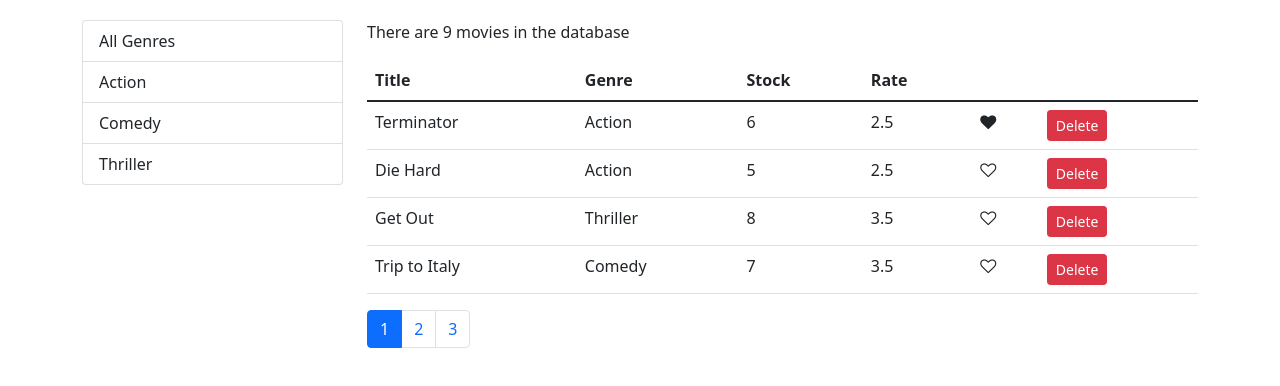
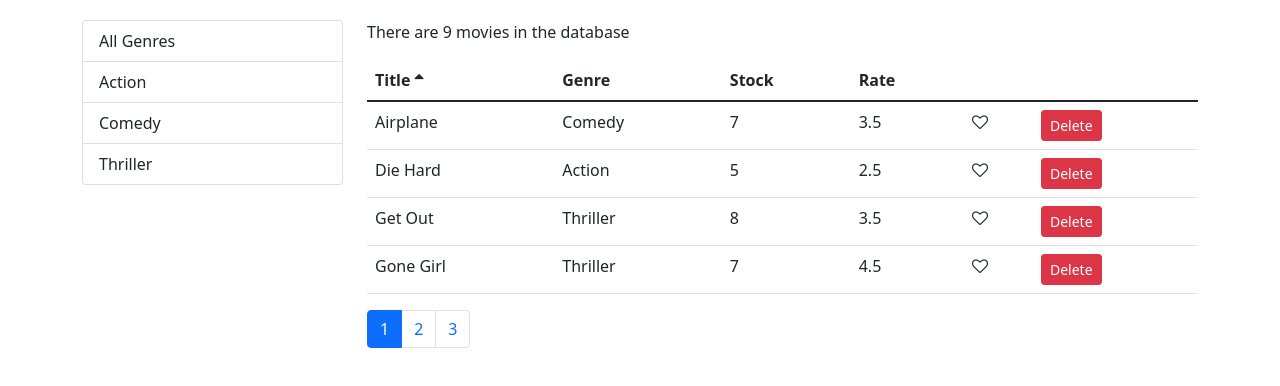
Before and after one commit to rasmusaasmae/vidly, a React (Create React App) app: page / in a window 1280 px wide. Shown: the top 386 px of the page. Built offline with nearby package versions, Linux system fonts and the light colour scheme.

Commit message:
Added sorting and further refactored table into separate components

```diff
--- a/src/components/common/like.jsx
+++ b/src/components/common/like.jsx
@@ -2,12 +2,12 @@
 // Input: liked: boolean
 // Output: onClick
 
-const Like = (props) => {
+const Like = ({ liked, onClick }) => {
   let classes = "fa fa-heart";
-  if (!props.liked) classes += "-o";
+  if (!liked) classes += "-o";
   return (
     <i
-      onClick={props.onClick}
+      onClick={onClick}
       style={{ cursor: "pointer" }}
       className={classes}
       aria-hidden="true"
--- a/src/components/common/listGroup.jsx
+++ b/src/components/common/listGroup.jsx
@@ -1,7 +1,11 @@
 import React from "react";
-const ListGroup = (props) => {
-  const { items, textProperty, valueProperty, onItemSelect, selectedItem } =
-    props;
+const ListGroup = ({
+  items,
+  textProperty,
+  valueProperty,
+  onItemSelect,
+  selectedItem,
+}) => {
   return (
     <ul className="list-group">
       {items.map((item) => (
--- a/src/components/common/pagination.jsx
+++ b/src/components/common/pagination.jsx
@@ -2,8 +2,7 @@
 import _ from "lodash";
 import PropTypes from "prop-types";
 
-const Pagination = (props) => {
-  const { itemsCount, pageSize, currentPage, onPageChange } = props;
+const Pagination = ({ itemsCount, pageSize, currentPage, onPageChange }) => {
   const pagesCount = Math.ceil(itemsCount / pageSize);
   if (pagesCount === 1) return null;
   const pages = _.range(1, pagesCount + 1);
@@ -15,9 +14,9 @@
             key={page}
             className={page === currentPage ? "page-item active" : "page-item"}
           >
-            <a className="page-link" onClick={() => onPageChange(page)}>
+            <button className="page-link" onClick={() => onPageChange(page)}>
               {page}
-            </a>
+            </button>
           </li>
         ))}
       </ul>
--- /dev/null
+++ b/src/components/common/table.jsx
@@ -0,0 +1,14 @@
+import React from "react";
+import TableBody from "./tableBody";
+import TableHeader from "./tableHeader";
+
+const Table = ({ columns, sortColumn, onSort, data }) => {
+  return (
+    <table className="table">
+      <TableHeader columns={columns} sortColumn={sortColumn} onSort={onSort} />
+      <TableBody data={data} columns={columns} />
+    </table>
+  );
+};
+
+export default Table;
--- /dev/null
+++ b/src/components/common/tableBody.jsx
@@ -0,0 +1,31 @@
+import React from "react";
+import _ from "lodash";
+
+class TableBody extends React.Component {
+  renderCell = (item, column) => {
+    if (column.content) return column.content(item);
+    return _.get(item, column.path);
+  };
+  createKey = (item, column) => {
+    return item._id + (column.path || column.key);
+  };
+
+  render() {
+    const { data, columns } = this.props;
+    return (
+      <tbody>
+        {data.map((item) => (
+          <tr key={item._id}>
+            {columns.map((column) => (
+              <td key={this.createKey(item, column)}>
+                {this.renderCell(item, column)}
+              </td>
+            ))}
+          </tr>
+        ))}
+      </tbody>
+    );
+  }
+}
+
+export default TableBody;
--- /dev/null
+++ b/src/components/common/tableHeader.jsx
@@ -0,0 +1,42 @@
+import React, { Component } from "react";
+// columns: array
+// sortColumn: object
+// onSort; function
+class TableHeader extends Component {
+  raiseSort = (path) => {
+    const sortColumn = { ...this.props.sortColumn };
+    if (sortColumn.path === path)
+      sortColumn.order = sortColumn.order === "asc" ? "desc" : "asc";
+    else {
+      sortColumn.path = path;
+      sortColumn.order = "asc";
+    }
+    this.props.onSort(sortColumn);
+  };
+  renderSortIcon = (column) => {
+    const { sortColumn } = this.props;
+    if (column.path !== sortColumn.path) return null;
+    if (sortColumn.order === "asc") return <i className="fa fa-sort-asc"></i>;
+    return <i className="fa fa-sort-desc"></i>;
+  };
+
+  render() {
+    return (
+      <thead>
+        <tr>
+          {this.props.columns.map((column) => (
+            <th
+              className="clickable"
+              key={column.path || column.key}
+              onClick={() => this.raiseSort(column.path)}
+            >
+              {column.label} {this.renderSortIcon(column)}
+            </th>
+          ))}
+        </tr>
+      </thead>
+    );
+  }
+}
+
+export default TableHeader;
--- a/src/components/movies.jsx
+++ b/src/components/movies.jsx
@@ -5,6 +5,7 @@
 import ListGroup from "./common/listGroup";
 import { getGenres } from "../services/fakeGenreService";
 import MoviesTable from "./moviesTable";
+import _ from "lodash";
 
 class Movies extends Component {
   state = {
@@ -12,10 +13,11 @@
     pageSize: 4,
     currentPage: 1,
     genres: [],
+    sortColumn: { path: "title", order: "asc" },
   };
 
   componentDidMount() {
-    const genres = [{ name: "All Genres" }, ...getGenres()];
+    const genres = [{ _id: "", name: "All Genres" }, ...getGenres()];
     this.setState({ movies: getMovies(), genres });
   }
 
@@ -40,21 +42,34 @@
     this.setState({ selectedGenre: genre, currentPage: 1 });
   };
 
-  render() {
-    const { length: count } = this.state.movies;
+  handleSort = (sortColumn) => {
+    this.setState({ sortColumn });
+  };
+
+  getPageData = () => {
     const {
       pageSize,
       currentPage,
       movies: allMovies,
       selectedGenre,
+      sortColumn,
     } = this.state;
-
-    if (count === 0) return <p>There are no movies in the database.</p>;
     const filtered =
       selectedGenre && selectedGenre._id
         ? allMovies.filter((m) => m.genre._id === selectedGenre._id)
         : allMovies;
-    const movies = paginate(filtered, currentPage, pageSize);
+    const sorted = _.orderBy(filtered, [sortColumn.path], [sortColumn.order]);
+    const movies = paginate(sorted, currentPage, pageSize);
+    return { totalCount: filtered.length, data: movies };
+  };
+
+  render() {
+    const { length: count } = this.state.movies;
+    const { pageSize, currentPage, sortColumn } = this.state;
+
+    if (count === 0) return <p>There are no movies in the database.</p>;
+    const { totalCount, data: movies } = this.getPageData();
+
     return (
       <div className="row">
         <div className="col-3">
@@ -65,14 +80,16 @@
           />
         </div>
         <div className="col">
-          <p>There are {filtered.length} movies in the database</p>
+          <p>There are {totalCount} movies in the database</p>
           <MoviesTable
             movies={movies}
+            sortColumn={sortColumn}
             onLike={this.handleLike}
             onDelete={this.handleDelete}
+            onSort={this.handleSort}
           />
           <Pagination
-            itemsCount={filtered.length}
+            itemsCount={totalCount}
             pageSize={pageSize}
             currentPage={currentPage}
             onPageChange={this.handlePageChange}
--- a/src/components/moviesTable.jsx
+++ b/src/components/moviesTable.jsx
@@ -1,43 +1,45 @@
 import React from "react";
 import Like from "./common/like";
+import Table from "./common/table";
 
-const MoviesTable = (props) => {
-  const { movies, onDelete, onLike } = props;
-  return (
-    <table className="table">
-      <thead>
-        <tr>
-          <th>Title</th>
-          <th>Genre</th>
-          <th>Stock</th>
-          <th>Rate</th>
-          <th></th>
-          <th></th>
-        </tr>
-      </thead>
-      <tbody>
-        {movies.map((movie) => (
-          <tr key={movie._id}>
-            <td>{movie.title}</td>
-            <td>{movie.genre.name}</td>
-            <td>{movie.numberInStock}</td>
-            <td>{movie.dailyRentalRate}</td>
-            <td>
-              <Like liked={movie.liked} onClick={() => onLike(movie)}></Like>
-            </td>
-            <td>
+class MoviesTable extends React.Component {
+  columns = [
+    { path: "title", label: "Title" },
+    { path: "genre.name", label: "Genre" },
+    { path: "numberInStock", label: "Stock" },
+    { path: "dailyRentalRate", label: "Rate" },
+    {
+      key: "like",
+      content: (movie) => (
+        <Like
+          liked={movie.liked}
+          onClick={() => this.props.onLike(movie)}
+        ></Like>
+      ),
+    },
+    {
+      key: "delete",
+      content: (movie) => (
         <button
-                onClick={() => onDelete(movie)}
+          onClick={() => this.props.onDelete(movie)}
           className="btn btn-danger btn-sm"
         >
           Delete
         </button>
-            </td>
-          </tr>
-        ))}
-      </tbody>
-    </table>
+      ),
+    },
+  ];
+  render() {
+    const { movies, onSort, sortColumn } = this.props;
+    return (
+      <Table
+        columns={this.columns}
+        data={movies}
+        sortColumn={sortColumn}
+        onSort={onSort}
+      />
     );
-};
+  }
+}
 
 export default MoviesTable;
--- a/src/index.css
+++ b/src/index.css
@@ -12,3 +12,7 @@
   font-family: source-code-pro, Menlo, Monaco, Consolas, "Courier New",
     monospace;
 }
+
+.clickable {
+  cursor: pointer;
+}
```
Lines whose indentation alone changed are shown as unchanged.
